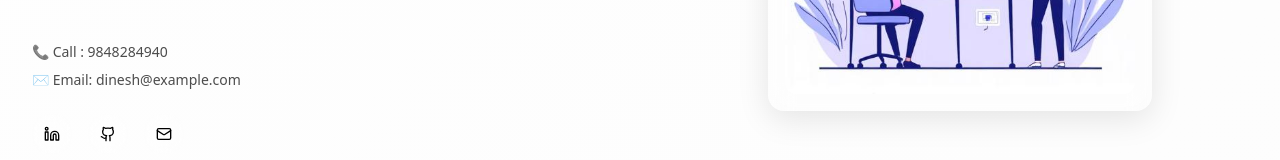
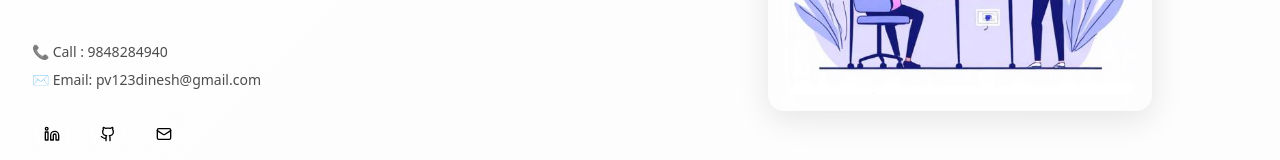
Before and after one commit to Dharnishh/dineshpenjuru, a React (Vite) app: page / in a window 1280 px wide. Shown: the part 1960-2120 px from the top of the page. Built offline with nearby package versions, Linux system fonts and the light colour scheme.

Commit message:
Update AboutSection.tsx

```diff
--- a/src/components/sections/AboutSection.tsx
+++ b/src/components/sections/AboutSection.tsx
@@ -74,7 +74,7 @@ export const AboutSection = () => {
               {/* Contact Info */}
               <div className="space-y-2 text-sm text-foreground/70 text-center md:text-left">
                 <div>📞 Call : 9848284940</div>
-                <div>✉️ Email: dinesh@example.com</div>
+                <div>✉️ Email: pv123dinesh@gmail.com</div>
               </div>
 
               {/* Social Links */}
@@ -90,7 +90,7 @@ export const AboutSection = () => {
                   </a>
                 </Button>
                 <Button variant="glass" size="icon" asChild>
-                  <a href="mailto:dinesh@example.com">
+                  <a href="mailto:pv123dinesh@gmail.com">
                     <Mail className="w-5 h-5" />
                   </a>
                 </Button>
```
